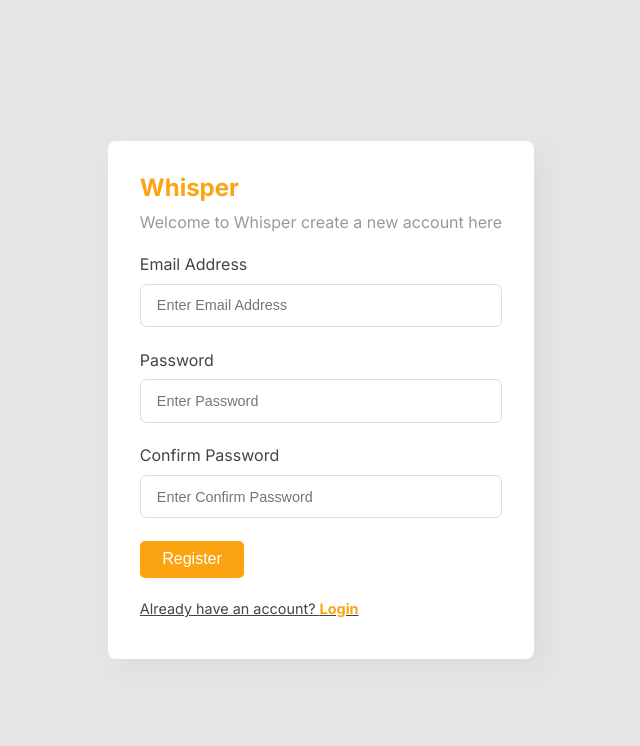
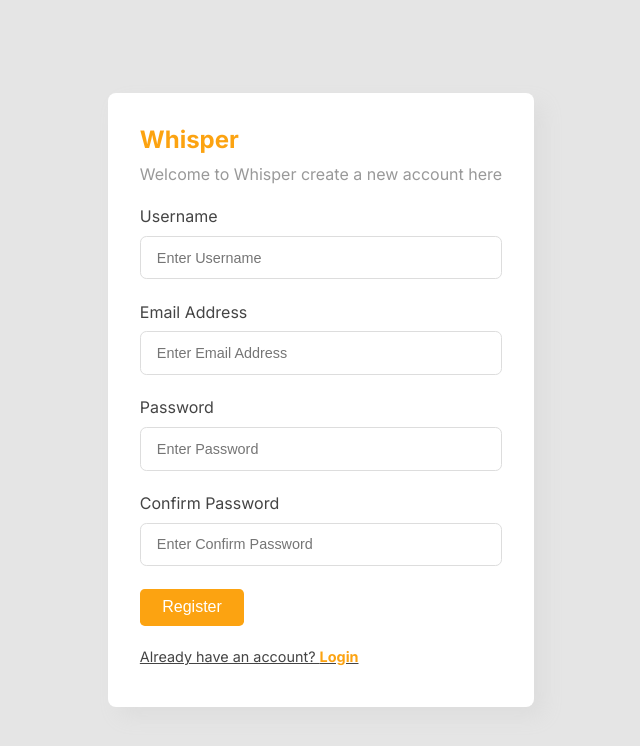
Before and after one commit to mhdalik/Chat-App, a Next.js app: page /register in a window 1280 px wide. Shown: the top 746 px of the page, without its empty margins (319-959 px from the left). Built offline with nearby package versions, Linux system fonts and the light colour scheme.

Commit message:
Added the license

```diff
--- a/src/app/register/page.tsx
+++ b/src/app/register/page.tsx
@@ -9,6 +9,10 @@ export default function Register() {
                     <p>Welcome to Whisper create a new account here</p>
                 </section>
                 <section className="app__register__section">
+                    <label htmlFor="username">Username</label>
+                    <input type="text" name="username" id="username" placeholder={"Enter Username"}/>
+                </section>
+                <section className="app__register__section">
                     <label htmlFor="email">Email Address</label>
                     <input type="email" name="email" id="email" placeholder={"Enter Email Address"}/>
                 </section>
@@ -18,7 +22,8 @@ export default function Register() {
                 </section>
                 <section className="app__register__section">
                     <label htmlFor="password">Confirm Password</label>
-                    <input type="password" name="confirm-password" id="confirm-password" placeholder={"Enter Confirm Password"}/>
+                    <input type="password" name="confirm-password" id="confirm-password"
+                           placeholder={"Enter Confirm Password"}/>
                 </section>
                 <section className="app__register__section">
                     <button className={"primary"}>
```
Also changed, not shown: 1 other file (tests, documents, lock files or other folders).
